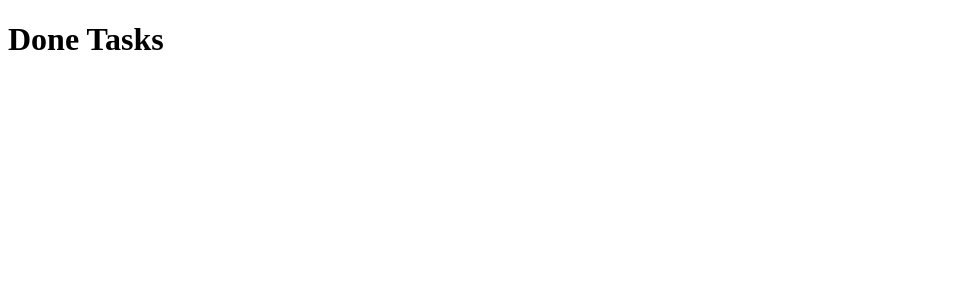
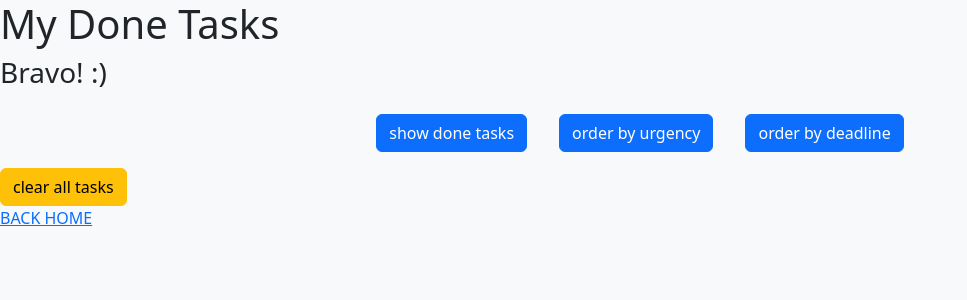
Before and after one commit to NaamaCahen/Hackathon2-python, a Flask app: page /done-tasks in a window 1280 px wide. Shown: the top 300 px of the page, without its empty margins (0-967 px from the left). Run offline with Flask 3, Linux system fonts and the light colour scheme; data that the repository does not hold is empty.

Commit message:
styling the done page

```diff
--- a/app/templates/done.html
+++ b/app/templates/done.html
@@ -5,21 +5,46 @@
     <title>done</title>
 </head>
 <body>
-<h1>Done Tasks</h1>
-   <form>
-        {% for task in tasks %}
+ {%extends "index.html" %}
 
-                <div style="border: black 2px solid">
-                    <p>{{task}}</p>
-                    <p>category: {{task.category}}</p>
-                    <p>deadline: {{task.deadline}}</p>
-                    <p>urgency: {{task.is_urgent}}</p>
-                    <a href="{{url_for('complete',task_id=task.task_id)}}">DONE?</a>
-                    <a href="{{url_for('delete_task',task_id=task.task_id)}}">DELETE</a>
-                </div>
+    {%block heading%}
+        <h1>My Done Tasks</h1>
+        <h3>Bravo! :)</h3>
+    {% endblock %}
 
-        {% endfor %}
+    {%block addTask%}
+    {%endblock%}
 
-    </form>
+   {%block listOfTasks%}
+            {% for task in tasks%}
+            <div class="card p-3 m-2 border-primary shadow">
+                <h4>{{task}}</h4>
+                <p>category: {{task.category}}</p>
+                <p>deadline: {{task.deadline}}</p>
+                <p>urgency: {{task.is_urgent}}</p>
+                <a class="btn btn-danger" href="{{url_for('delete_task',task_id=task.task_id)}}">DELETE</a>
+            </div>
+            {% endfor %}
+        {% endblock %}
+
+    {%block home%}
+        <a href="{{url_for('home')}}">BACK HOME</a>
+    {% endblock %}
+<!--<h1>Done Tasks</h1>-->
+<!--   <form>-->
+<!--        {% for task in tasks %}-->
+
+<!--                <div style="border: black 2px solid">-->
+<!--                    <p>{{task}}</p>-->
+<!--                    <p>category: {{task.category}}</p>-->
+<!--                    <p>deadline: {{task.deadline}}</p>-->
+<!--                    <p>urgency: {{task.is_urgent}}</p>-->
+<!--                    <a href="{{url_for('complete',task_id=task.task_id)}}">DONE?</a>-->
+<!--                    <a href="{{url_for('delete_task',task_id=task.task_id)}}">DELETE</a>-->
+<!--                </div>-->
+
+<!--        {% endfor %}-->
+
+<!--    </form>-->
 </body>
 </html>
```
